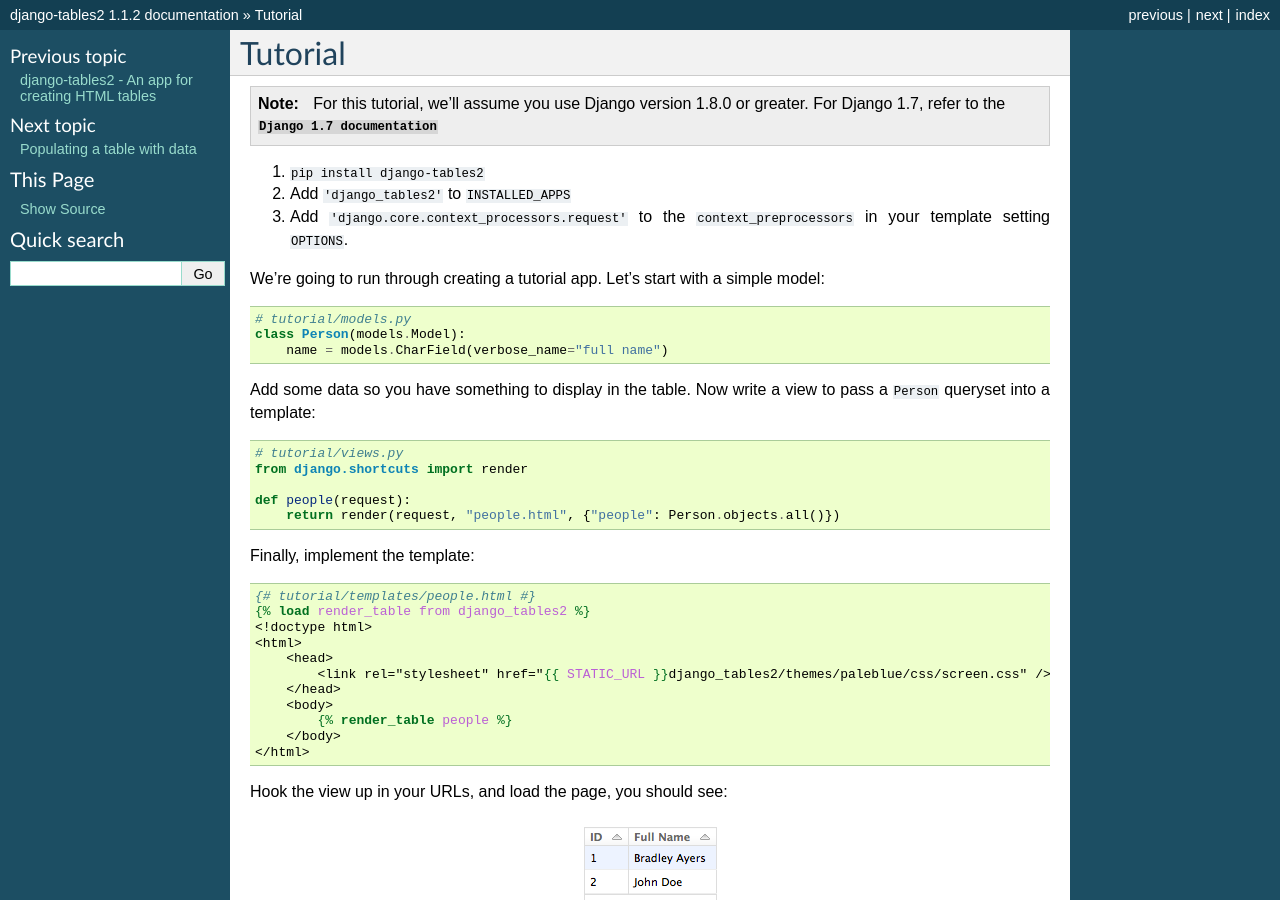
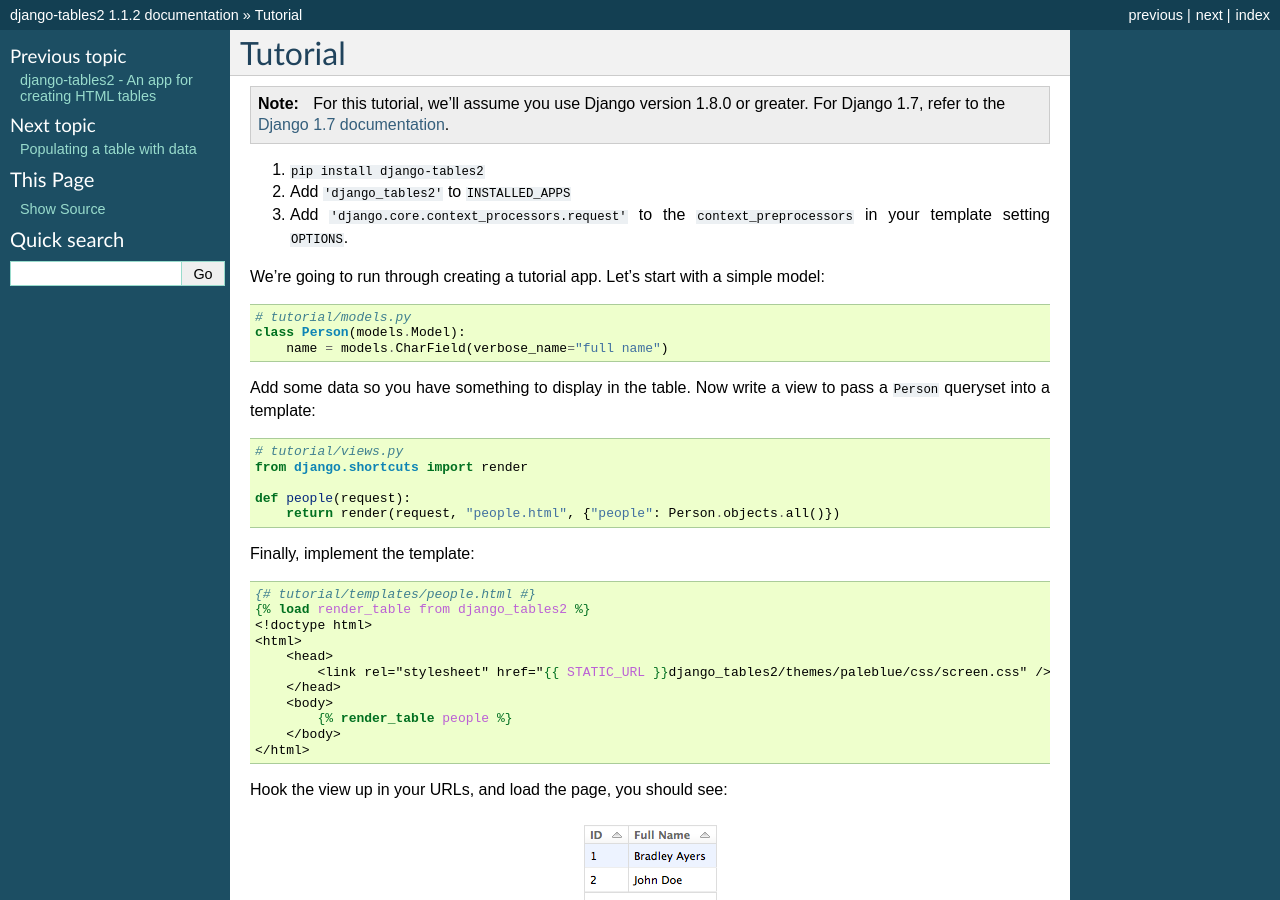
Before and after one commit to jieter/django-tables2, a Sphinx documentation site: the page built from docs/pages/tutorial.rst, in a window 1280 px wide and 900 px high. Built offline with Sphinx 7.4.7, drawn with Linux system fonts in a browser that asks for light colours.

```diff
--- a/docs/pages/tutorial.rst
+++ b/docs/pages/tutorial.rst
@@ -3,7 +3,7 @@ Tutorial
 
 .. note::
     For this tutorial, we'll assume you use Django version 1.8.0 or greater. For
-    Django 1.7, refer to the `Django 1.7 documentation <https://docs.djangoproject.com/en/1.7/ref/templates/api/#django-core-context-processors-request>`
+    Django 1.7, refer to the `Django 1.7 documentation <https://docs.djangoproject.com/en/1.7/ref/templates/api/#django-core-context-processors-request>`_.
 
 1. ``pip install django-tables2``
 2. Add ``'django_tables2'`` to ``INSTALLED_APPS``
```
